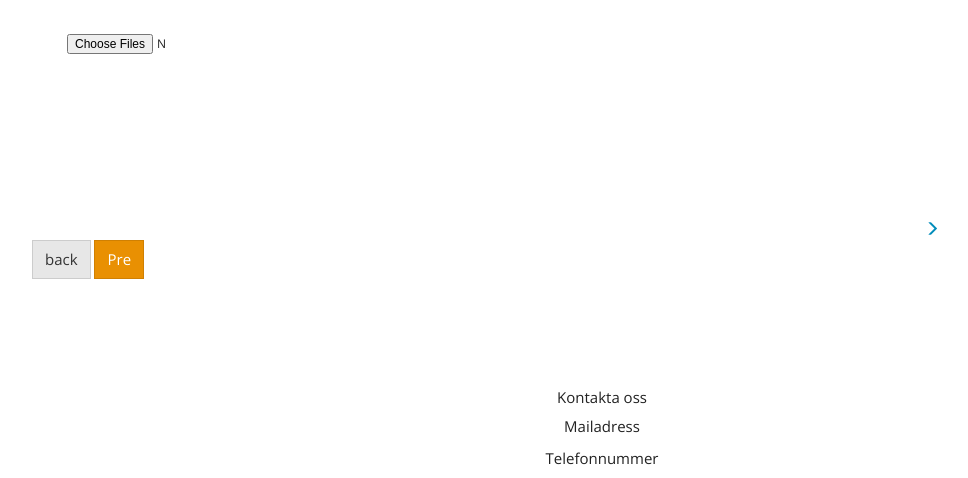
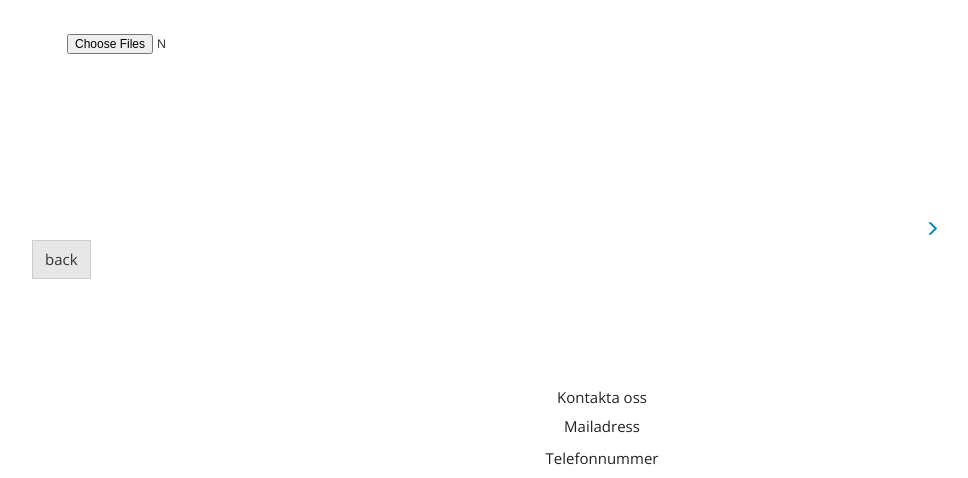
Before and after one commit to siggelito/lavg, a Django app: template dbtapp/templates/dbtapp/preview.html in a window 1280 px wide; the page is wider, and only the part inside the window is pictured. Shown: the part 394-872 px from the top of that part, without its empty margins (38-1006 px from the left). Run offline with Django 3.2, Linux system fonts and the light colour scheme; the template is opened without the code that fills it: values that come from a table or form of the project are taken from there, others are empty; some libraries are stand-ins or nearby versions.

Commit message:
Removed: Prev-button

```diff
--- a/dbtapp/templates/dbtapp/preview.html
+++ b/dbtapp/templates/dbtapp/preview.html
@@ -71,7 +71,6 @@
 
 	<!-- Ta bort/ha kvar? -->
 	<a href="{% url 'dbtapp:videoList' %}" class="btn btn-default">back</a>
-	<button type="button" id="preview-btn" class="btn btn-warning">Pre</button>
 
 
 	<!--Static animation-->
```
